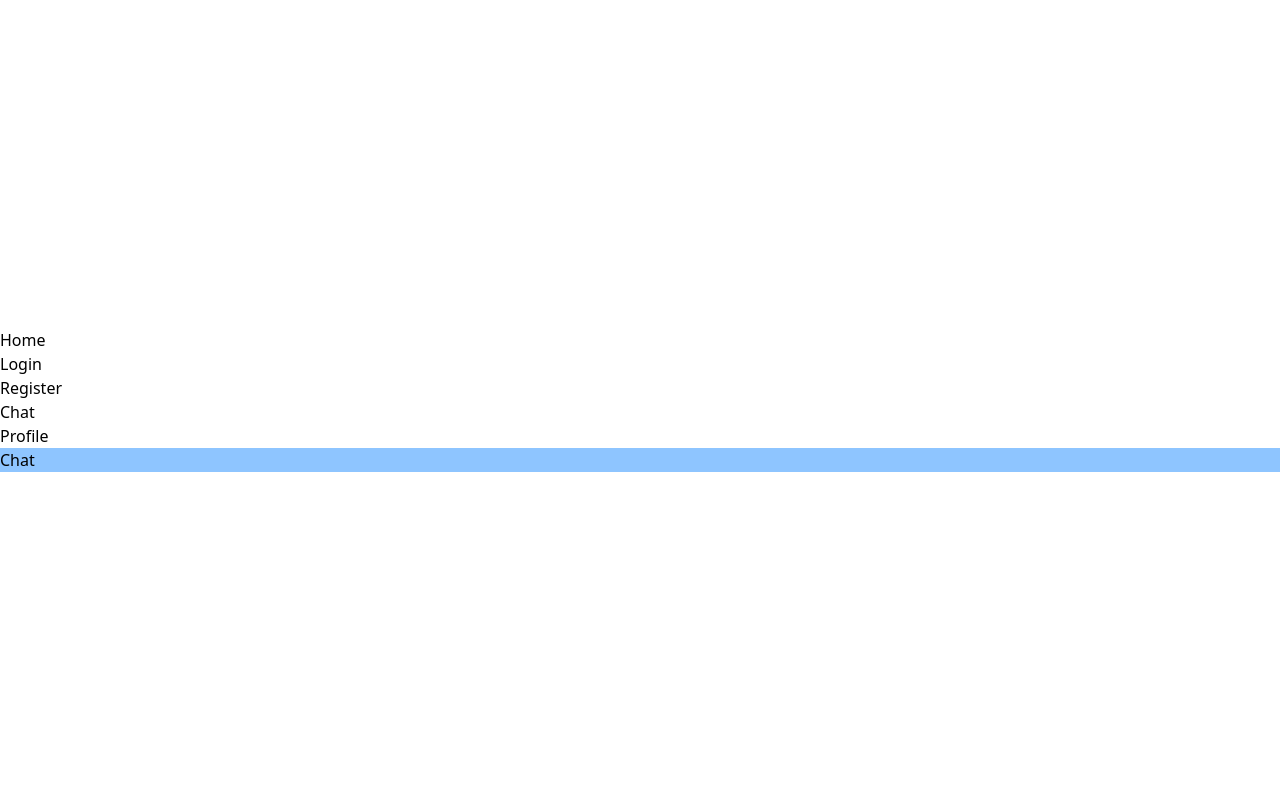
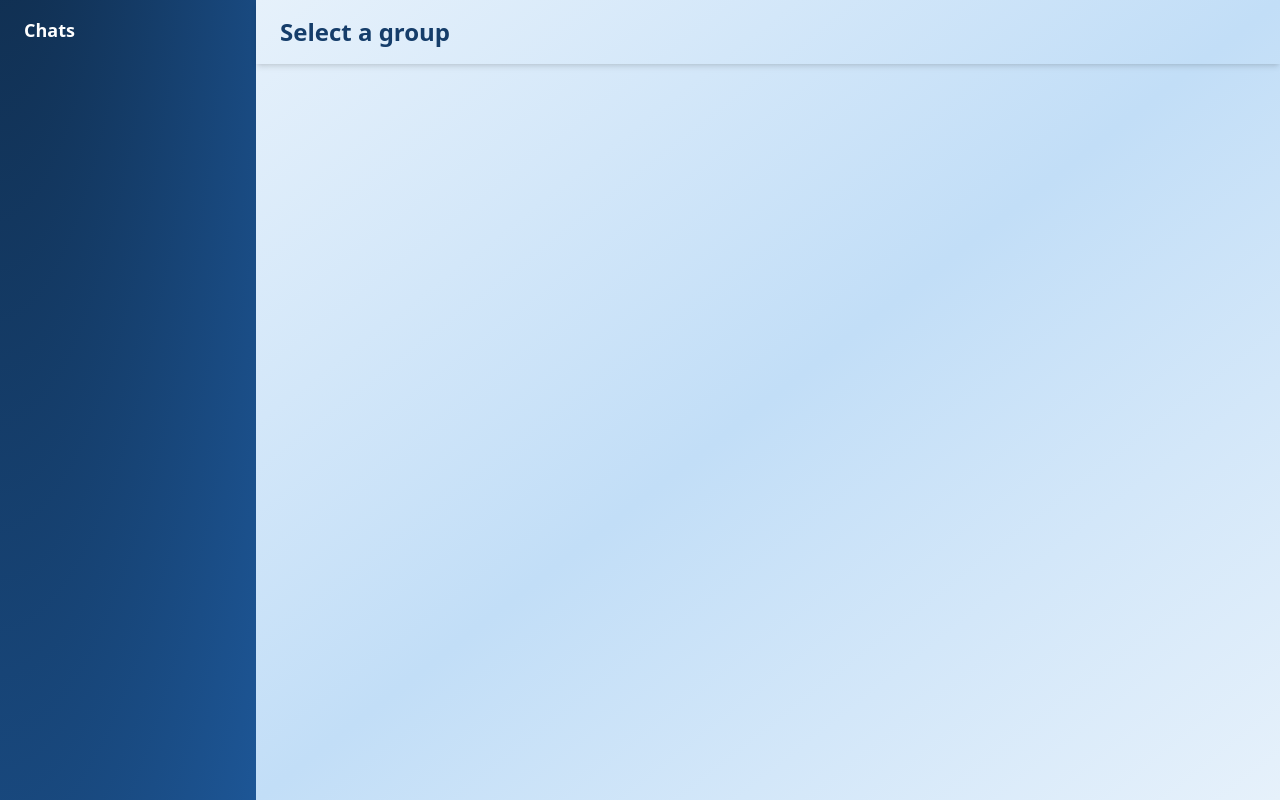
Before and after one commit to Haris-199/stela-chat, a React (Vite) app in the folder client/: page /chat in a window 1280 px wide. Built offline with nearby package versions, Linux system fonts and the light colour scheme.

Commit message:
Style chat page

```diff
--- a/client/src/App.tsx
+++ b/client/src/App.tsx
@@ -20,7 +20,7 @@ export default function App() {
   }, [userData]);
 
   return (
-    <div className="min-h-screen flex flex-col items-stretch justify-center">
+    <div className="min-h-screen flex flex-col justify-center">
       <AuthContext value={{ userData, setUserData }}>
         <RouterProvider router={router} />
       </AuthContext>
--- /dev/null
+++ b/client/src/components/Avatar.tsx
@@ -0,0 +1,21 @@
+export default function Avatar({
+  imgURL,
+  letter,
+  size = 10,
+}: {
+  imgURL?: string;
+  letter: string;
+  size?: number;
+}) {
+  imgURL = `https://picsum.photos/400`;
+
+  if (imgURL === undefined) {
+    return (
+      <div className={`w-${size} h-${size} rounded-full bg-gradient-to-br from-primary-400 to-primary-500 flex items-center justify-center font-bold text-white shadow`}>
+        {letter}
+      </div>
+    );
+  }
+
+  return <img src={imgURL} className={`w-${size} h-${size} rounded-full shadow`} />;
+}
--- /dev/null
+++ b/client/src/components/ChatHeader.tsx
@@ -0,0 +1,14 @@
+import { Chat as Chat_t } from "../services/api";
+
+export default function ChatHeader({ currentChat, chats }: {
+  currentChat: number,
+  chats: Chat_t[] | null
+}) {
+  return (
+    <h1 className="px-6 py-4 flex items-center shadow-md text-2xl font-bold text-primary-800">
+      {currentChat > -1 && chats
+        ? chats.find((c) => c.id === currentChat)?.name
+        : "Select a group"}
+    </h1>
+  );
+}
--- /dev/null
+++ b/client/src/components/ChatSidebar.tsx
@@ -0,0 +1,31 @@
+import Avatar from "./Avatar";
+import { Chat as Chat_t } from "../services/api";
+
+export default function ChatSidebar({ chats, currentChat, setCurrentChat }: {
+  chats: Chat_t[] | null,
+  currentChat: number,
+  setCurrentChat: (id: number) => void
+}) {
+  return (
+    <aside className="w-64 text-white bg-radial-[at_0%_-50%] from-primary-900 to-primary-700 flex flex-col py-4 shadow-lg">
+      <h2 className=" text-lg font-bold px-6 mb-4">Chats</h2>
+      <nav className="flex-1 flex flex-col gap-4 px-2 overflow-y-auto">
+        {chats && chats.map((chat) => (
+          <button
+            key={chat.id}
+            className={`first-of-type:mt-1 flex items-center gap-3 px-3 py-2 rounded-lg text-left transition-all duration-150 font-medium text-primary-100 hover:bg-primary-400/40 focus:outline-none focus:ring-2 focus:ring-primary-300 shadow-sm ${
+              currentChat === chat.id
+                ? "bg-primary-400/80 text-primary-900 font-bold"
+                : "bg-primary-700/60"
+            }`}
+            onClick={() => setCurrentChat(chat.id)}
+            title={chat.name}
+          >
+            <Avatar letter={chat.name[0]} size={10} />
+            <span className="truncate">{chat.name}</span>
+          </button>
+        ))}
+      </nav>
+    </aside>
+  );
+}
--- /dev/null
+++ b/client/src/components/Message.tsx
@@ -0,0 +1,32 @@
+import { useContext } from "react";
+import AuthContext from "../contexts/AuthContext";
+import Avatar from "./Avatar";
+import { Message as Message_t } from "../services/api";
+
+export default function Message({ msg }: { msg: Message_t }) {
+  const { userData } = useContext(AuthContext);
+  const isOwn = userData && msg.sender.username === userData.user.username;
+
+  return (
+    <div className={`flex flex-col gap-1 ${isOwn ? "items-end" : "items-start"}`}>
+      <div className={`flex items-center gap-2 mb-0.5 ${isOwn ? "flex-row-reverse" : ""}`}>
+        <span className={`text-xs font-semibold text-primary-700 ${isOwn ? "mr-15" : "ml-15"}`}>
+          {msg.sender.username}
+        </span>
+        <span className="text-xs text-gray">
+          {msg.updatedAt ? new Date(msg.updatedAt).toLocaleTimeString([], { hour: '2-digit', minute: '2-digit' }) : ""}
+        </span>
+      </div>
+      <div className={`flex items-center gap-3 ${isOwn ? "justify-end flex-row-reverse" : "justify-start"}`}>
+        <Avatar letter={msg.sender.username[0].toUpperCase()} />
+        <div
+          className={`px-4 py-2 rounded-2xl shadow-md bg-white/80 border border-primary-200 flex flex-col ${
+            isOwn ? "ml-auto bg-primary-200 text-primary-900" : "bg-white text-primary-800"
+          }`}
+        >
+          <div className="break-words">{msg.text}</div>
+        </div>
+      </div>
+    </div>
+  );
+}
--- /dev/null
+++ b/client/src/components/MessageInput.tsx
@@ -0,0 +1,20 @@
+export default function MessageInput({ currentChat }: { currentChat: number }) {
+  return currentChat > -1 ? (
+    <form className="p-4 flex gap-2">
+      <input
+        type="text"
+        className="flex-1 px-4 py-2 border-primary-400 rounded-2xl focus:outline-none focus:ring-2 focus:ring-primary-400 bg-white/80"
+        placeholder="Type your message..."
+      />
+      <button
+        type="submit"
+        className="px-4 py-2 bg-gradient-to-br from-primary-400 to-primary-500 text-white rounded font-semibold hover:from-primary-500 hover:to-primary-600 transition-colors"
+        disabled
+      >
+        Send
+      </button>
+    </form>
+  ) : (
+    <div />
+  );
+}
--- /dev/null
+++ b/client/src/components/MessageList.tsx
@@ -0,0 +1,19 @@
+import Message from "./Message";
+import { Message as Message_t } from "../services/api";
+
+export default function MessageList({ msgs, currentChat }: {
+  msgs: Message_t[] | null,
+  currentChat: number
+}) {
+  return (
+    <div className="flex-1 overflow-y-auto px-6 py-4 space-y-4">
+      {msgs && msgs.length > 0 ? (
+        msgs.map((msg) => <Message key={msg.id} msg={msg} />)
+      ) : currentChat > -1 ? (
+        <div className="text-primary-700 text-center">No messages yet.</div>
+      ) : (
+        <div />
+      )}
+    </div>
+  );
+}
--- a/client/src/pages/Chat.tsx
+++ b/client/src/pages/Chat.tsx
@@ -1,13 +1,16 @@
-import { Link } from "react-router-dom";
-import { Chat as Chat_t, getChats, getMessagesOfChat, Message } from "../services/api";
+import { Chat as Chat_t, getChats, getMessagesOfChat, Message as Message_t } from "../services/api";
 import { useContext, useEffect, useState } from "react";
 import AuthContext from "../contexts/AuthContext";
+import ChatSidebar from "../components/ChatSidebar";
+import ChatHeader from "../components/ChatHeader";
+import MessageList from "../components/MessageList";
+import MessageInput from "../components/MessageInput";
 
 export default function Chat() {
   const { userData } = useContext(AuthContext);
   const [chats, setChats] = useState<Chat_t[] | null>(null);
   const [currentChat, setCurrentChat] = useState(-1);
-  const [msgs, setMsgs] = useState<Message[] | null>(null);
+  const [msgs, setMsgs] = useState<Message_t[] | null>(null);
 
   useEffect(() => {
     getChats(userData!).then((res) => setChats(res.data));
@@ -17,38 +20,13 @@ export default function Chat() {
   }, [currentChat, userData]);
 
   return (
-    <main>
-      <ul>
-        <li>
-          <Link to={"/"}>Home</Link>
-        </li>
-        <li>
-          <Link to={"/Login"}>Login</Link>
-        </li>
-        <li>
-          <Link to={"/Register"}>Register</Link>
-        </li>
-        <li>
-          <Link to={"/Chat"}>Chat</Link>
-        </li>
-        <li>
-          <Link to={"/Profile"}>Profile</Link>
-        </li>
-      </ul>
-      <h1 className="bg-blue-300">Chat</h1>
-
-      {/* chats */}
-      {chats &&
-        chats.map((chat) => (
-          <button onClick={() => setCurrentChat(chat.id)} key={chat.id}>
-            {JSON.stringify(chat)}
-          </button>
-        ))}
-
-      {/* messages */}
-      <div className="bg-blue-300">
-        {msgs && msgs.map((msg) => <p key={msg.id}>{JSON.stringify(msg)}</p>)}
-      </div>
-    </main>
+    <div className="flex h-screen">
+      <ChatSidebar chats={chats} currentChat={currentChat} setCurrentChat={setCurrentChat} />
+      <main className="flex-1 flex flex-col bg-gradient-to-br from-primary-100 via-primary-200 to-primary-100">
+        <ChatHeader currentChat={currentChat} chats={chats} />
+        <MessageList msgs={msgs} currentChat={currentChat} />
+        <MessageInput currentChat={currentChat} />
+      </main>
+    </div>
   );
 }
--- a/client/src/services/api.ts
+++ b/client/src/services/api.ts
@@ -126,7 +126,7 @@ export interface Message {
   text: string;
   createdAt: Date;
   updatedAt: Date;
-  user: {
+  sender: {
     username: string;
   };
 }
```
